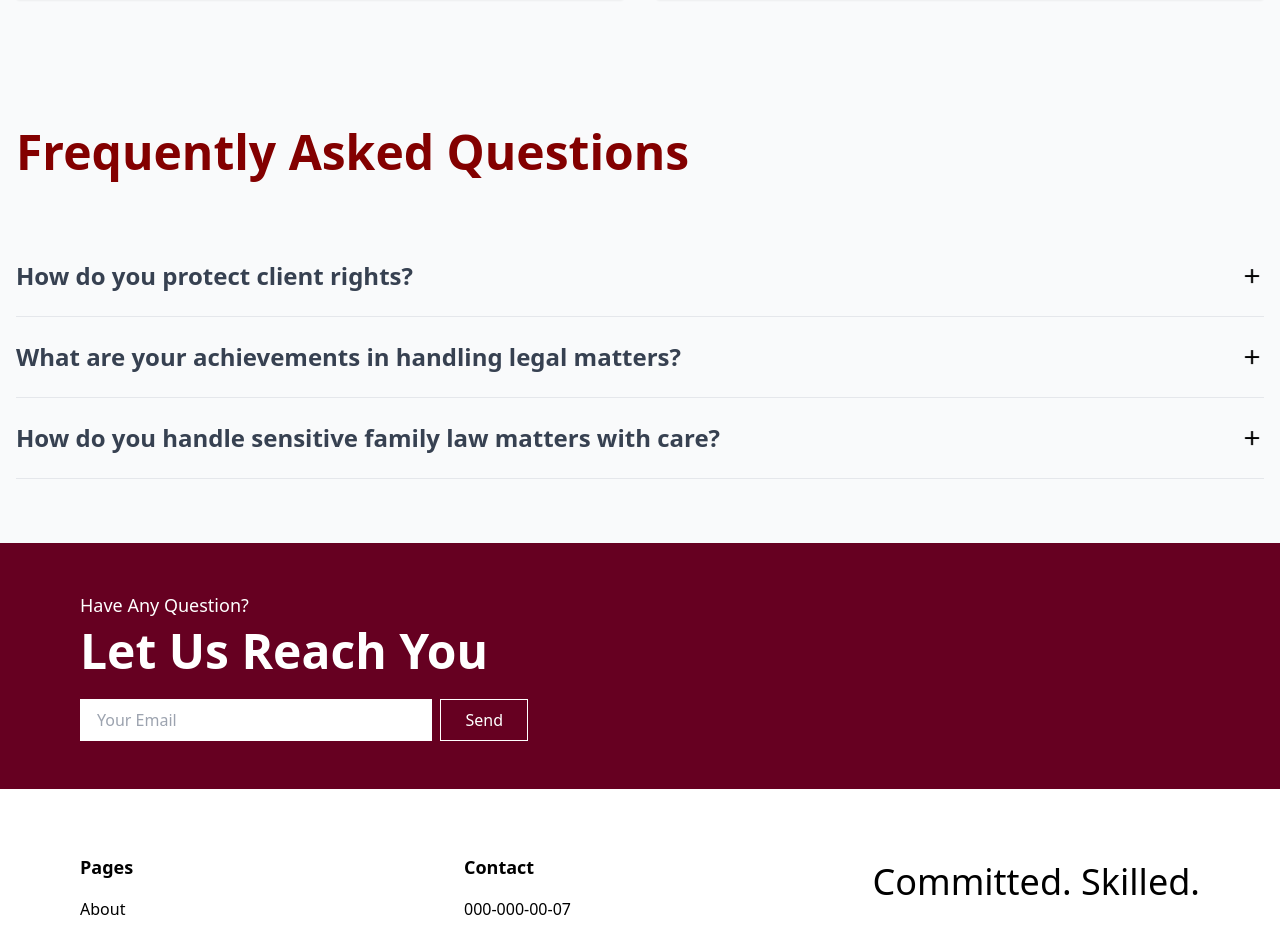
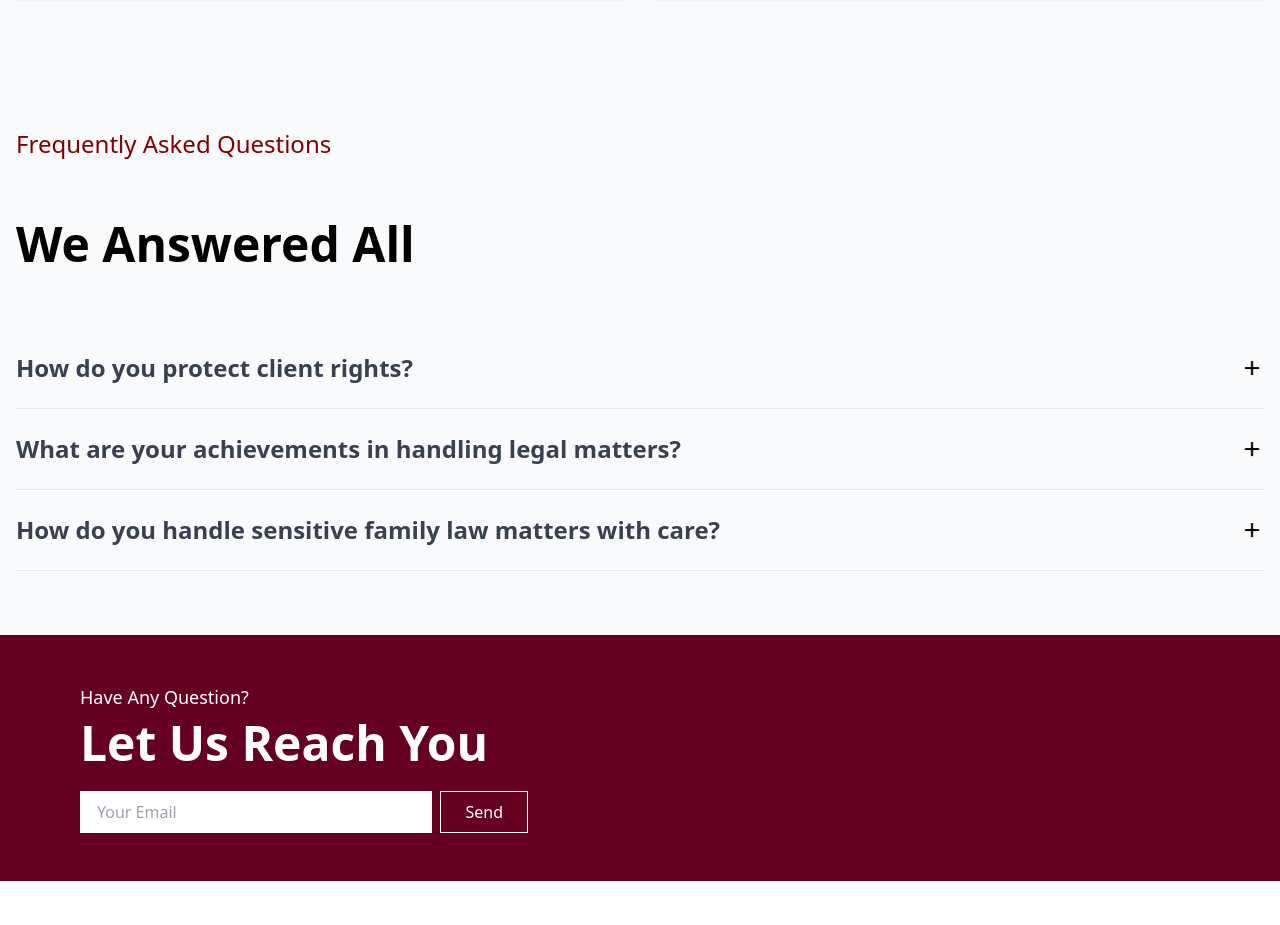
Before and after one commit to abhinand2511/techweb, a React (Vite) app in the folder frontend/: page / in a window 1280 px wide. Shown: the part 2400-3325 px from the top of the page. Built offline with nearby package versions, Linux system fonts and the light colour scheme.

Commit message:
few changes in faq

```diff
--- a/frontend/src/components/WhatWeDo.jsx
+++ b/frontend/src/components/WhatWeDo.jsx
@@ -155,8 +155,11 @@ const WhatWeDo = () => {
       {/* FAQ Section - Aligned left */}
 <section className="bg-gray-50 py-16 px-4">
   <div className="max-w-7xl mx-auto">
-    <h2 className="text-5xl font-bold text-[#830000] mb-10 pb-5">
+    <h2 className="text-2xl font-light text-[#830000] mb-10 pb-5">
       Frequently Asked Questions
+    </h2>
+    <h2 className="text-5xl font-bold text-black mb-10 pb-5">
+      We Answered All
     </h2>
     <div className="space-y-0">
       <details className="group border-b border-gray-200 py-6">
```
